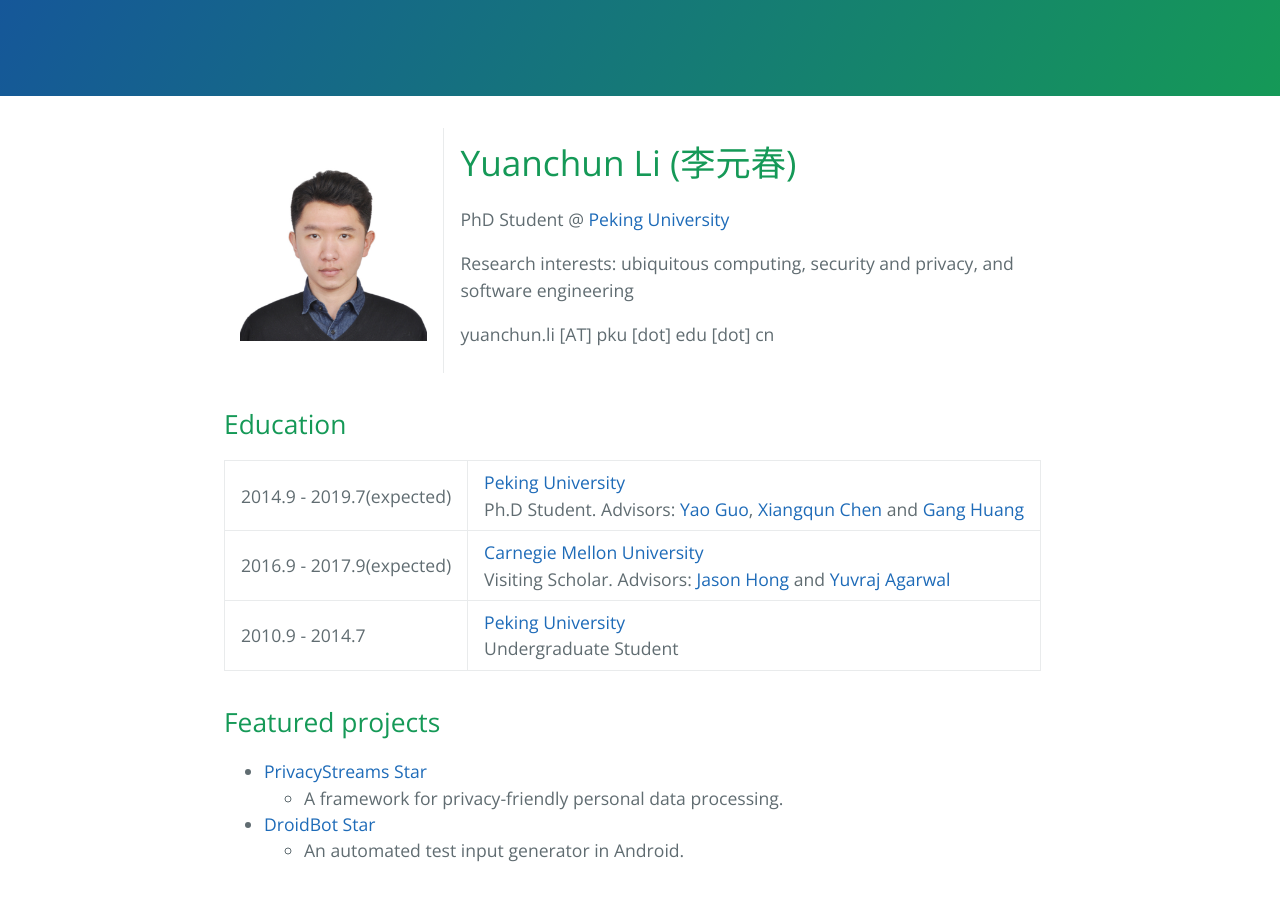
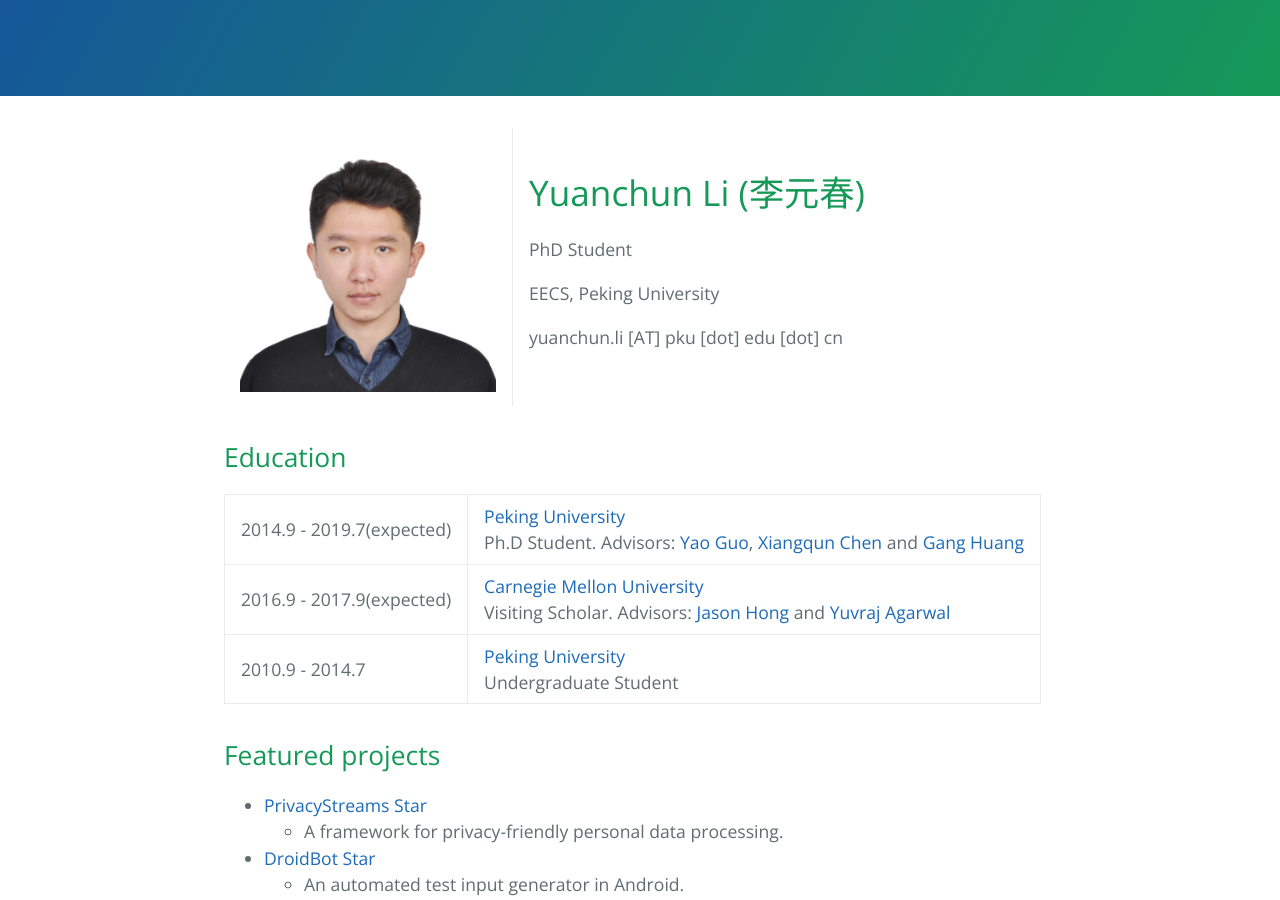
Before and after one commit to yuanchun-li/yuanchun-li.github.io, a Jekyll site: the page built from index.md, in a window 1280 px wide and 900 px high. Built offline with Jekyll 4.4.1, drawn with Linux system fonts in a browser that asks for light colours.

Commit message:
Update index.md

```diff
--- a/index.md
+++ b/index.md
@@ -9,8 +9,8 @@
   <td><img width="256px" src="{{site.baseurl}}/static/figure/avatar_201603.jpg"></td>
   <td>
     <h1>Yuanchun Li (李元春)</h1>
-    <p>PhD Student @ <a href="http://www.pku.edu.cn/">Peking University</a></p>
-    <p>Research interests: ubiquitous computing, security and privacy, and software engineering</p>
+    <p>PhD Student</p>
+    <p>EECS, Peking University</p>
     <p>yuanchun.li [AT] pku [dot] edu [dot] cn</p>
   </td>
 
```
